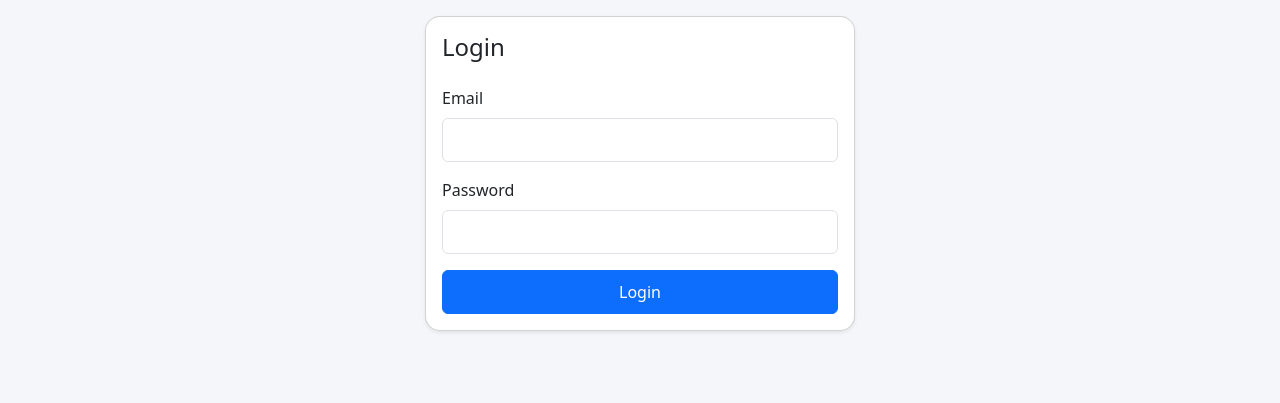
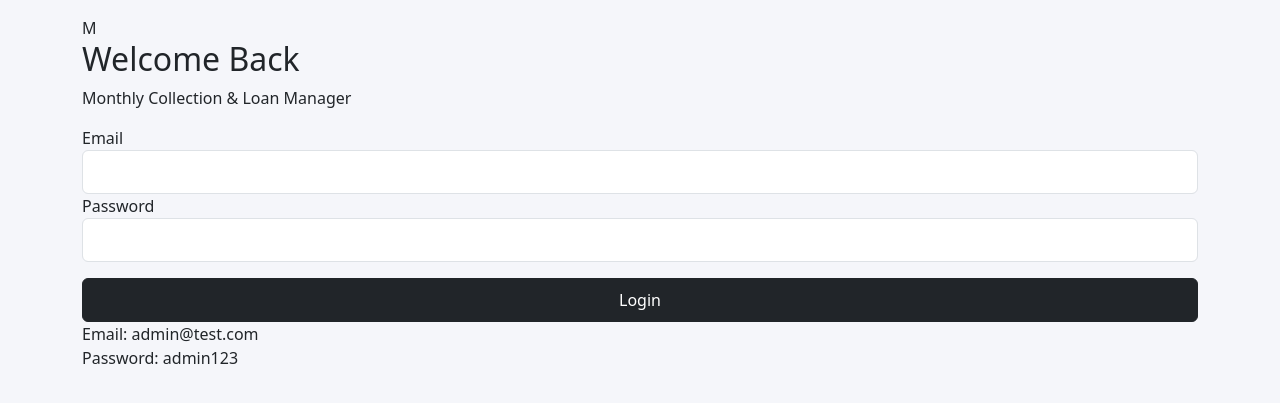
Before and after one commit to LearningwithSudip/monthly-collection-loan-manager, a Flask app: page /login in a window 1280 px wide. Shown: the part 50-453 px from the top of the page. Run offline with Flask 3, Linux system fonts and the light colour scheme.

Commit message:
Revamp login page layout and styling

```diff
--- a/templates/login.html
+++ b/templates/login.html
@@ -2,41 +2,29 @@
 
 {% block content %}
 
-<div
-    class="card shadow-sm mx-auto"
-    style="max-width: 430px;"
->
-    <div class="card-body">
-        <h4 class="mb-4">Login</h4>
+<div class="login-wrap">
+    <div class="login-card">
+        <div class="login-logo">M</div>
+
+        <h2>Welcome Back</h2>
+        <p>Monthly Collection & Loan Manager</p>
 
         <form method="POST">
-            <div class="mb-3">
-                <label class="form-label">Email</label>
-                <input
-                    type="email"
-                    name="email"
-                    class="form-control"
-                    required
-                >
-            </div>
+            <label>Email</label>
+            <input type="email" name="email" class="form-control" required>
 
-            <div class="mb-3">
-                <label class="form-label">Password</label>
-                <input
-                    type="password"
-                    name="password"
-                    class="form-control"
-                    required
-                >
-            </div>
+            <label>Password</label>
+            <input type="password" name="password" class="form-control" required>
 
-            <button
-                type="submit"
-                class="btn btn-primary w-100"
-            >
+            <button type="submit" class="btn btn-dark w-100 mt-3">
                 Login
             </button>
         </form>
+
+        <div class="demo-info">
+            <div>Email: admin@test.com</div>
+            <div>Password: admin123</div>
+        </div>
     </div>
 </div>
 
```
